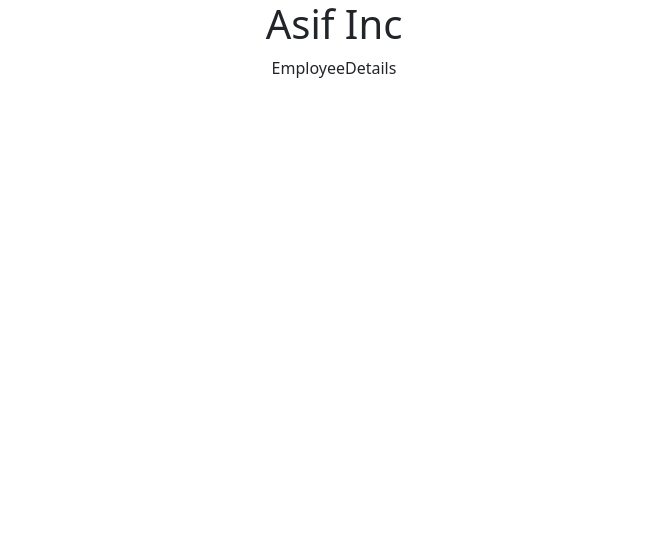
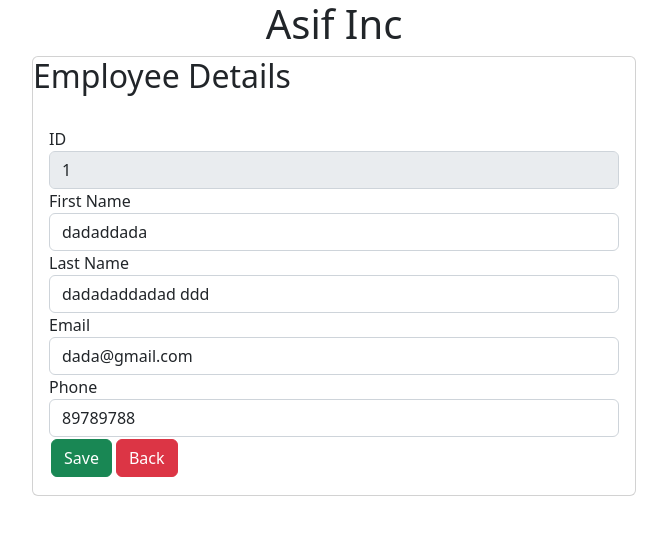
Before and after one commit to ShajadulGH/react-crud, a React (Vite) app: page /employee/details/1 in a window 1280 px wide. Shown: the top 534 px of the page, without its empty margins (306-973 px from the left). Built offline with nearby package versions, Linux system fonts and the light colour scheme; data requests are answered from the project's data file.

Commit message:
feat: details and edit

```diff
--- a/db.json
+++ b/db.json
@@ -1,11 +1,11 @@
 {
   "employee": [
     {
-      "firstName": "dadad",
-      "lastName": "dadadad",
+      "id": 1,
+      "firstName": "dadaddada",
+      "lastName": "dadadaddadad ddd",
       "email": "dada@gmail.com",
-      "phone": "89789788",
-      "id": 1
+      "phone": "89789788"
     }
   ]
 }
--- a/src/EmployeeList.jsx
+++ b/src/EmployeeList.jsx
@@ -18,7 +18,7 @@ const EmployeeList = () => {
       });
   }, []);
 
-  const LoadDetail = (id) => {
+  const LoadDetails = (id) => {
     navigate("/employee/details/" + id);
   };
   return (
--- a/src/Employees/EmployeeDetails.jsx
+++ b/src/Employees/EmployeeDetails.jsx
@@ -1,7 +1,144 @@
-import React from "react";
+import { useEffect, useState } from "react";
+import { Link, useNavigate, useParams } from "react-router-dom";
+import axios from "axios";
+const EmployeeDetails = () => {
+  const { empid } = useParams();
+  useEffect(() => {
+    axios
+      .get(`http://localhost:8000/employee/${empid}`)
+      .then((res) => {
+        const resp = res.data;
+        setID(resp.id);
+        setFirstName(resp.firstName);
+        setLastName(resp.lastName);
+        emailchange(resp.email);
+        phonechange(resp.phone);
+      })
+      .catch((err) => {
+        console.log(err.message);
+      });
+  }, []);
 
-const EmployeeDetails = () => {
-  return <div>EmployeeDetails</div>;
+  const [id, setID] = useState("");
+  const [firstName, setFirstName] = useState("");
+  const [lastName, setLastName] = useState("");
+  const [email, emailchange] = useState("");
+  const [phone, phonechange] = useState("");
+  const [validation, valchange] = useState(false);
+
+  const navigate = useNavigate();
+
+  const handlesubmit = (e) => {
+    e.preventDefault();
+    const empdata = { id, firstName, lastName, email, phone };
+
+    axios
+      .put(`http://localhost:8000/employee/${empid}`, empdata, {
+        headers: {
+          "Content-Type": "application/json",
+        },
+      })
+      .then((res) => {
+        alert("Saved successfully.");
+        navigate("/");
+      })
+      .catch((err) => {
+        console.log(err.message);
+      });
+  };
+  return (
+    <div>
+      <div className="row">
+        <div className="offset-lg-3 col-lg-6">
+          <form className="container" onSubmit={handlesubmit}>
+            <div className="card" style={{ textAlign: "left" }}>
+              <div className="card-title">
+                <h2>Employee Details</h2>
+              </div>
+              <div className="card-body">
+                <div className="row">
+                  <div className="col-lg-12">
+                    <div className="form-group">
+                      <label>ID</label>
+                      <input
+                        value={id}
+                        disabled="disabled"
+                        className="form-control"
+                      ></input>
+                    </div>
+                  </div>
+
+                  <div className="col-lg-12">
+                    <div className="form-group">
+                      <label>First Name</label>
+                      <input
+                        required
+                        value={firstName}
+                        onMouseDown={(e) => valchange(true)}
+                        onChange={(e) => setFirstName(e.target.value)}
+                        className="form-control"
+                      ></input>
+                      {firstName.length == 0 && validation && (
+                        <span className="text-danger">Enter first name</span>
+                      )}
+                    </div>
+                  </div>
+                  <div className="col-lg-12">
+                    <div className="form-group">
+                      <label>Last Name</label>
+                      <input
+                        required
+                        value={lastName}
+                        onMouseDown={(e) => valchange(true)}
+                        onChange={(e) => setLastName(e.target.value)}
+                        className="form-control"
+                      ></input>
+                      {firstName.length == 0 && validation && (
+                        <span className="text-danger">Enter last name</span>
+                      )}
+                    </div>
+                  </div>
+
+                  <div className="col-lg-12">
+                    <div className="form-group">
+                      <label>Email</label>
+                      <input
+                        value={email}
+                        onChange={(e) => emailchange(e.target.value)}
+                        className="form-control"
+                      ></input>
+                    </div>
+                  </div>
+
+                  <div className="col-lg-12">
+                    <div className="form-group">
+                      <label>Phone</label>
+                      <input
+                        value={phone}
+                        onChange={(e) => phonechange(e.target.value)}
+                        className="form-control"
+                      ></input>
+                    </div>
+                  </div>
+
+                  <div className="col-lg-12">
+                    <div className="form-group">
+                      <button className="btn btn-success" type="submit">
+                        Save
+                      </button>
+                      <Link to="/" className="btn btn-danger">
+                        Back
+                      </Link>
+                    </div>
+                  </div>
+                </div>
+              </div>
+            </div>
+          </form>
+        </div>
+      </div>
+    </div>
+  );
 };
 
 export default EmployeeDetails;
```
